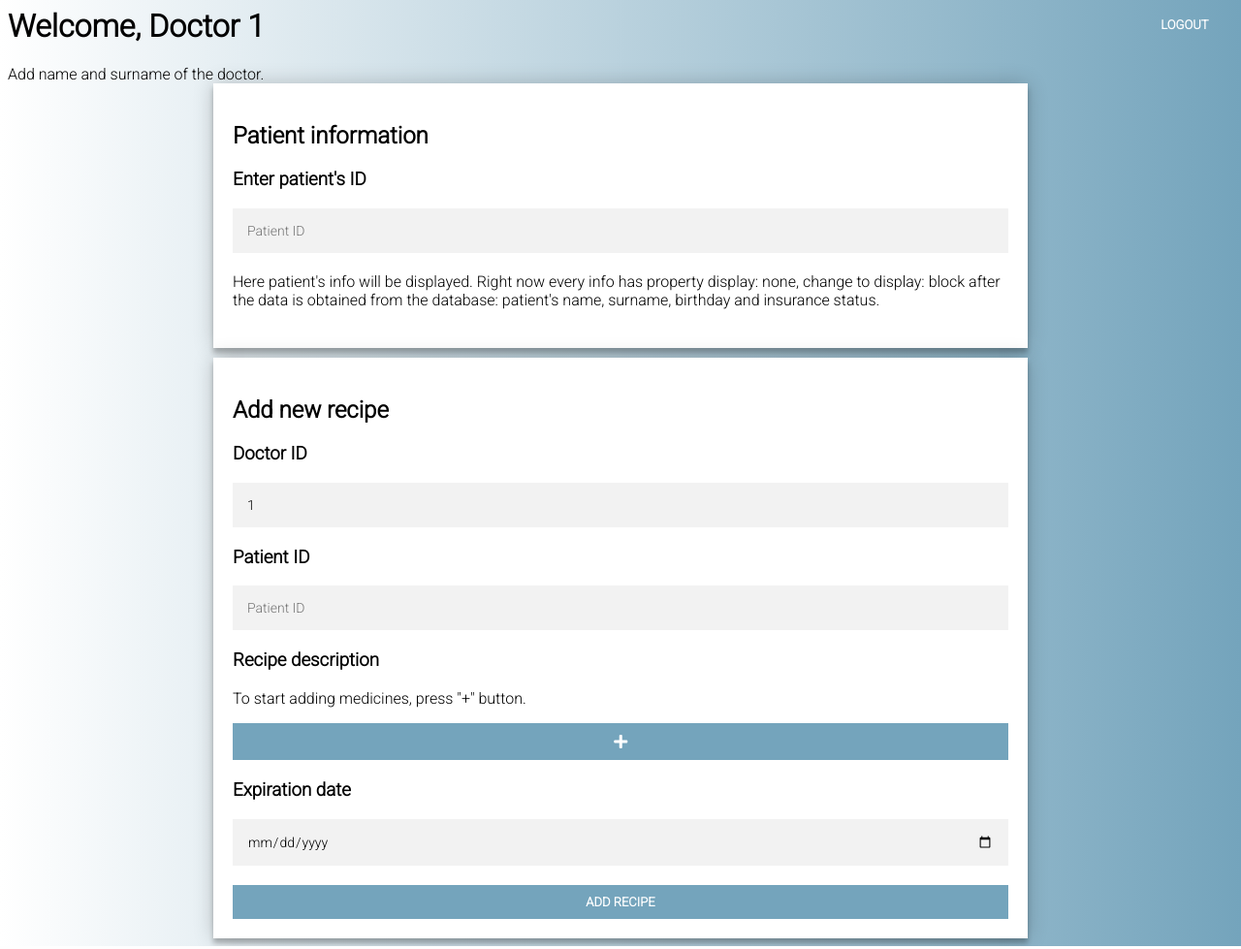
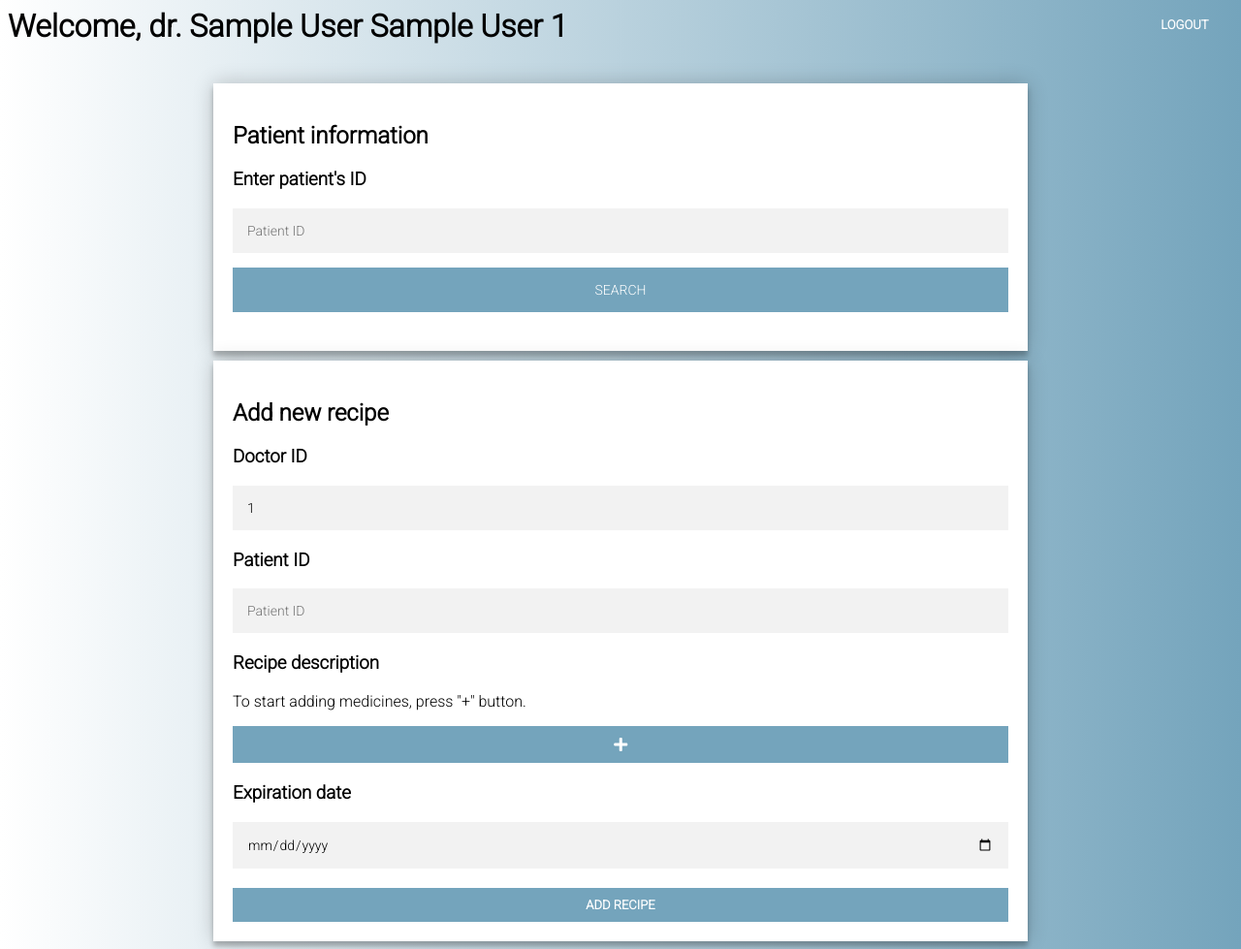
Before and after one commit to klarsongs/recipe-blockchain, a Flask app: page / in a window 1280 px wide. Shown: the whole page at 97% size. Run offline with Flask 2, Linux system fonts and the light colour scheme; the visitor is signed in with stand-in values (Sample User, id 1); some libraries are stand-ins or nearby versions.

Commit message:
Displaying doctor's name from the database and the data of the patient.

```diff
--- a/web-app/app.py
+++ b/web-app/app.py
@@ -5,7 +5,7 @@ from werkzeug.security import generate_password_hash, check_password_hash
 import requests
 import json
 import os
-
+#
 import chaincodes
 
 app = Flask(__name__)
@@ -73,6 +73,7 @@ def create_user():
     new_user = User(FirstName=postedData["FirstName"],LastName=postedData["LastName"],Role = postedData["Role"],insurance = postedData["insurance"],password=hashed_password, email=postedData["email"])
     db.session.add(new_user)
     db.session.commit()
+    db.session.commit()
 
     return jsonify({'success': True, 'message' : 'New user created!'})
 
@@ -95,6 +96,8 @@ def login():
         session['logged'] = True
         session['role'] = user.Role
         session['id'] = user.id
+        session['FirstName'] = user.FirstName
+        session['LastName'] = user.LastName
         return jsonify({'success': True, 'message' : 'login successful'})
     return jsonify({'success': False, 'message' : 'wrong credentials'})
 
@@ -112,11 +115,11 @@ def index():
         return render_template('login.html')
     else:
         if session['role'] == 'Doctor':
-            return render_template('user_page/doctor.html', id=session['id'])
+            return render_template('user_page/doctor.html', id=session['id'], FirstName = session['FirstName'], LastName = session['LastName'])
         elif session['role'] == 'Chemist':
-            return render_template('user_page/chemist.html', id=session['id'])
+            return render_template('user_page/chemist.html', id=session['id'], FirstName = session['FirstName'], LastName = session['LastName'])
         elif session['role'] == 'Patient':
-            return render_template('user_page/patient.html', id=session['id'])
+            return render_template('user_page/patient.html', id=session['id'], FirstName = session['FirstName'], LastName = session['LastName'])
         else:
             session.clear()
 
@@ -165,5 +168,16 @@ def get_recipe(id):
     else:
         abort(404)  # Not found
 
+@app.route('/doctor/get_patient/<id>', methods=['GET'])
+def get_patient(id):
+    patient = User.query.filter_by(id=id).first()
+    name = patient.FirstName + " " + patient.LastName
+    birthday = "13.07.1995"
+    insurance = patient.insurance
+    return jsonify({'name': name, 'birthday': birthday, 'insurance': insurance})
+
+
+
+
 if __name__ == '__main__':
     app.run(debug=True)
--- a/web-app/static/css/doctor_style.css
+++ b/web-app/static/css/doctor_style.css
@@ -214,14 +214,10 @@ button#add_recipe_btn {
     cursor: pointer;
 }
 
-#patient_name_surname {
+#patients_data {
     display: none;
 }
 
-#patient_birthday {
-    display: none;
+#patients_data .patients_data_label {
+    font-weight: bold;
 }
-
-#patient_insurance_status {
-    display: none;
-}
--- a/web-app/static/js/doctor_script.js
+++ b/web-app/static/js/doctor_script.js
@@ -7,6 +7,39 @@ function myFunc(elem) {
 }
 
 $(document).ready(function(){
+
+    $('#patient_search_btn').click(function(event) {
+
+        var id = $('.new_visit .patient_ID').val();
+
+        $.ajax({
+            type: "GET",
+            url: "/doctor/get_patient/" + id,
+            timeout: 600000,
+
+            success: function (data) {
+                alert("success");
+                $('#add_recipe_btn').prop("disabled", true);
+                var div = document.getElementById('patients_data');
+                div.style.display = 'block';
+                var name = data.name;
+                var birthday = data.birthday;
+                var insurance = data.insurance;
+                var name_element = document.getElementById('patient_name_surname');
+                var birthday_element = document.getElementById('patient_birthday');
+                var insurance_element = document.getElementById('patient_insurance');
+                name_element.innerHTML += name;
+                birthday_element.innerHTML += birthday;
+                insurance_element.innerHTML += insurance;
+
+                $('#add_recipe_btn').prop("disabled", false);
+            },
+
+            error: function (e) {
+                alert('Error');
+            }
+        });
+    });
 
     //// FOR THE ADDING MEDICINES LIST ////
     // All Variables
--- a/web-app/templates/user_page/doctor.html
+++ b/web-app/templates/user_page/doctor.html
@@ -10,24 +10,20 @@
     <body>
         <div class="index-page">
             <button id="logout" style="float: right">Logout</button>
-            <h1>Welcome, Doctor {{id}}</h1>
-            Add name and surname of the doctor.<br/>
-
+            <h1>Welcome, dr. {{FirstName}} {{LastName}} {{id}}</h1> <br/>
             <form class="new_visit">
                 <h2>Patient information</h2>
                 <label for="patient_ID">
                     <h3>Enter patient's ID</h3>
                     <input type="number" placeholder="Patient ID" class="patient_ID">
+                    <button type="button" id="patient_search_btn">Search</button>
                 </label>
                 <label for="patients_data">
-                    Here patient's info will be displayed.
-                    Right now every info has property display: none,
-                    change to display: block after the data is obtained
-                    from the database: patient's name, surname, birthday and
-                    insurance status.
-                    <div id="patient_name_surname">Patient's name:</div>
-                    <div id="patient_birthday">Patient's birthday:</div>
-                    <div id="patient_insurance_status">Insurance status:</div>
+                    <div id="patients_data">
+                        <div id="patient_name_surname"><span class='patients_data_label'>Patient's name: </span></div>
+                        <div id="patient_birthday"><span class='patients_data_label'>Patient's birthday: </span></div>
+                        <div id="patient_insurance_status"><span class='patients_data_label'>Insurance status: </span></div>
+                    </div>
                 </label>
             </form>
             <form class="add_recipe" id="add_recipe">
```
